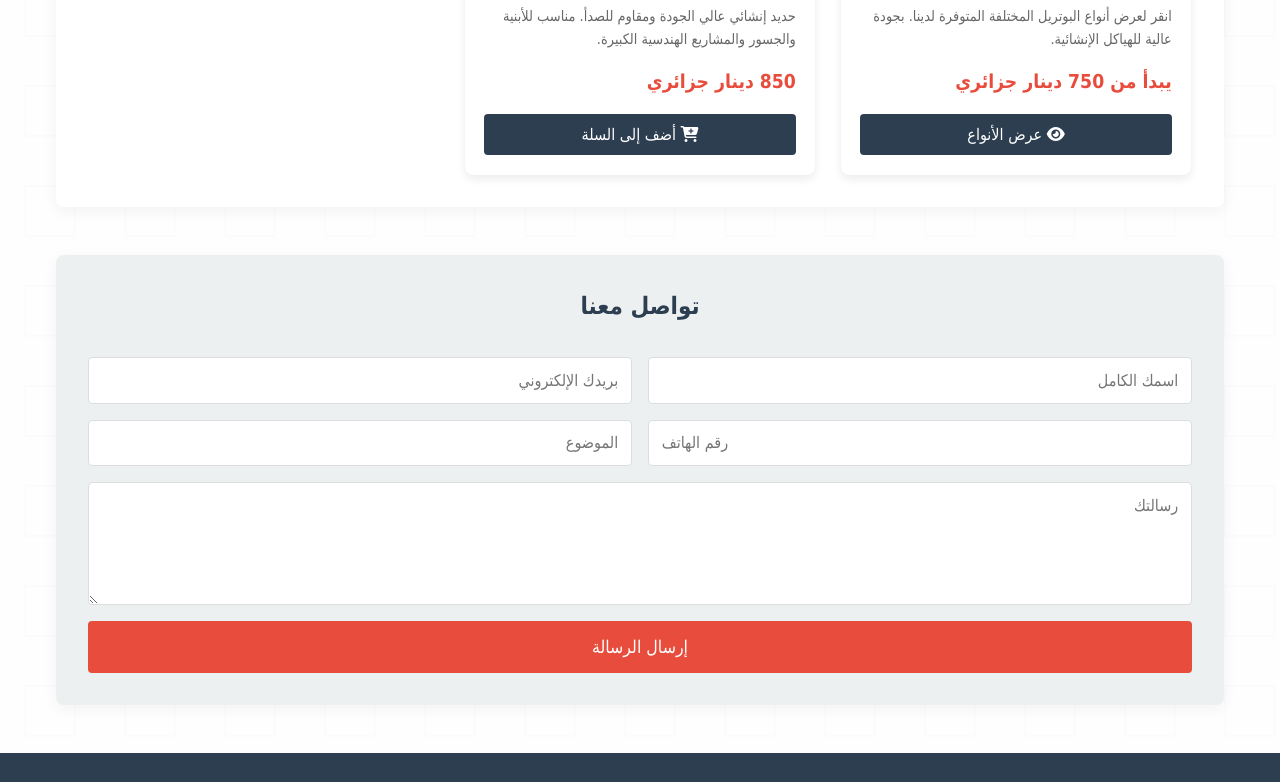
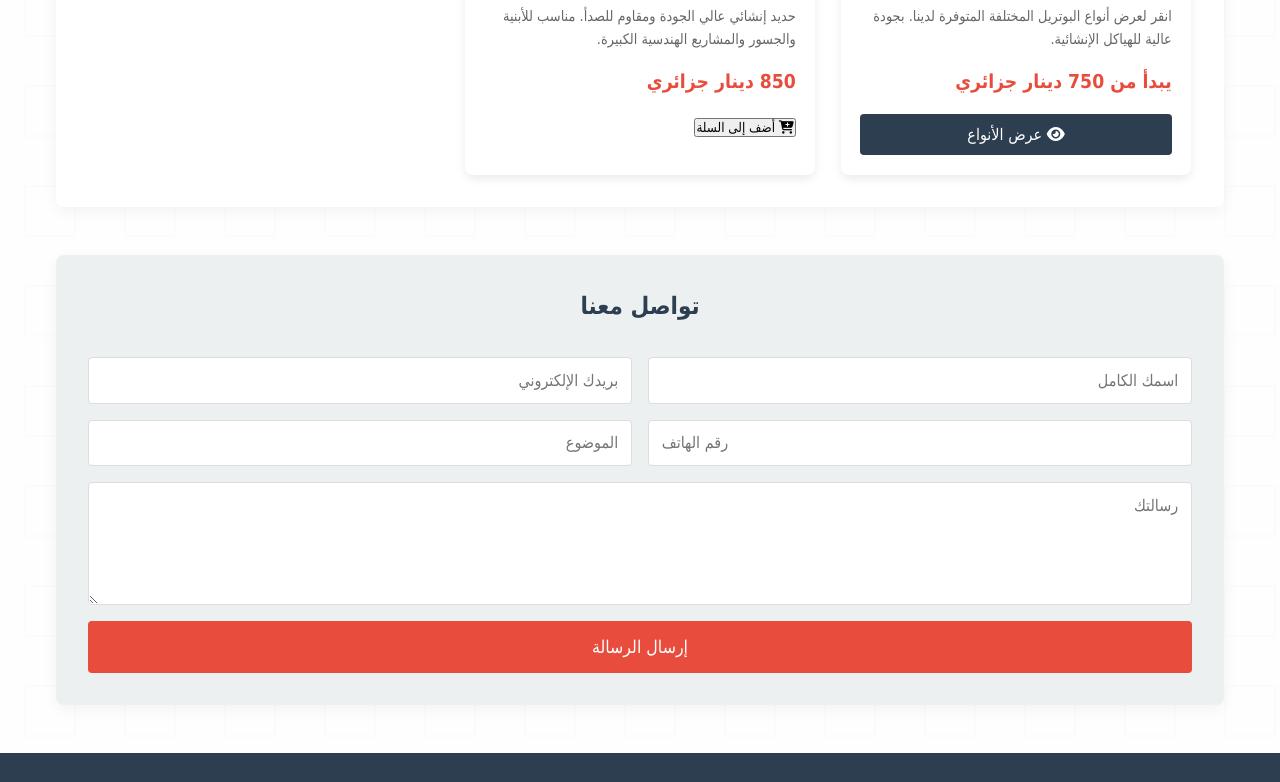
Before and after one commit to AmirDiaz/RABIEMETAL, a plain HTML site: page index.html in a window 1280 px wide. Shown: the part 839-1621 px from the top of the page. Drawn offline with Linux system fonts and the light colour scheme.

Commit message:
Update index.html

```diff
--- a/index.html
+++ b/index.html
@@ -249,22 +249,6 @@
     }
 
     .view-types-btn:hover {
-      background: var(--accent-color);
-    }
-
-    .add-cart {
-      background: var(--primary-color);
-      color: white;
-      border: none;
-      padding: 0.7rem 1.5rem;
-      border-radius: 4px;
-      cursor: pointer;
-      width: 100%;
-      font-size: 1rem;
-      transition: background 0.3s;
-    }
-
-    .add-cart:hover {
       background: var(--accent-color);
     }
 
```
